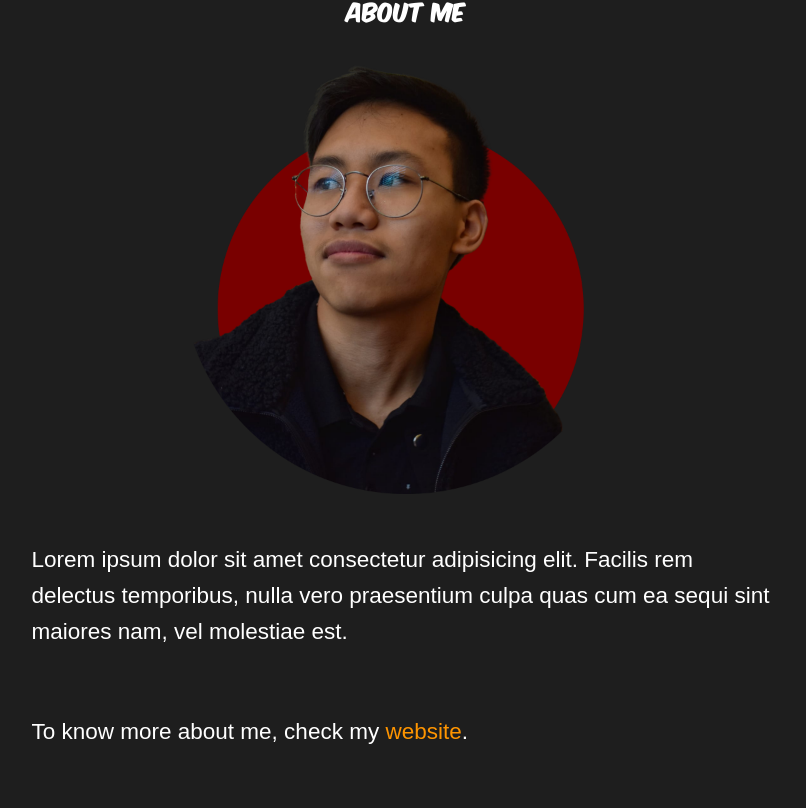
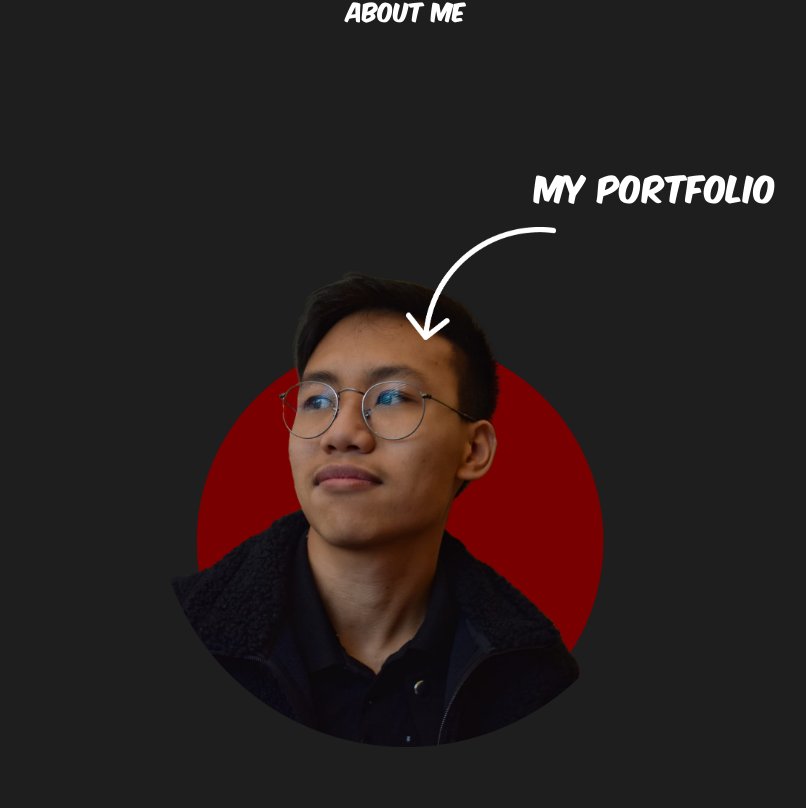
Before and after one commit to WilsonSan5/whowins_front-end, a Vue app: page /about in a window 1280 px wide. Shown: the part 512-1320 px from the top of the page, without its empty margins (234-1040 px from the left). Built offline with nearby package versions, Linux system fonts and the light colour scheme.

Commit message:
new about page

```diff
--- a/src/views/AboutView.vue
+++ b/src/views/AboutView.vue
@@ -35,12 +35,19 @@ console.log(window.pageYOffset, crossIsVisible.value)
     </section>
     <section>
       <h2>About me</h2>
-      <img src="../assets/photo_portfolio.png" alt="picture of my face" />
+      <a href="https://wilsonsan.fr" id="link-wrapper" target="_blank">
+        <div id="indication">
+          <p id="indication-text">My Portfolio</p>
+          <img src="../assets/curved-arrow.png" id="curved-arrow" />
+        </div>
+        <img src="../assets/photo_portfolio.png" alt="picture of my face" id="portfolio-img" />
+      </a>
       <p id="about-me-text">
-        Lorem ipsum dolor sit amet consectetur adipisicing elit. Facilis rem delectus temporibus,
-        nulla vero praesentium culpa quas cum ea sequi sint maiores nam, vel molestiae est.
+        Hi, I'm a full stack web developer specialized in VueJS and Symfony, but above all, I'm a
+        fan of geek culture. 👾<br />If you're interested in my skills and want to know more, click
+        on my portfolio website.<br />
+        Otherwise, we can always talk about video games!🤓
       </p>
-      <p>To know more about me, check my <a href="https://wilsonsan.fr">website</a>.</p>
     </section>
   </div>
 </template>
@@ -52,8 +59,8 @@ console.log(window.pageYOffset, crossIsVisible.value)
   max-width: 800px;
   display: flex;
   flex-direction: column;
-  align-items: left;
   justify-content: center;
+  overflow-x: hidden;
 }
 section {
   display: flex;
@@ -76,10 +83,37 @@ h2 {
 b {
   font-weight: 600;
 }
-.wrapper img {
+
+/*  Portfolio image */
+#link-wrapper {
+  text-align: center;
+  color: white;
+}
+#portfolio-img {
   margin: auto;
   padding: 0 0 1rem 0;
-  width: clamp(360px, 45vw, 450px);
+  width: 100%;
+  max-width: 500px;
+}
+#indication-text {
+  margin: auto;
+  width: max-content;
+  position: absolute;
+  font-size: clamp(1.2em, 3vw, 2rem);
+  font-family: var(--font-main);
+  position: relative;
+  left: clamp(100px, 20vw, 250px);
+}
+#curved-arrow {
+  margin: auto;
+  position: relative;
+  width: clamp(100px, 15vw, 150px);
+  left: 10%;
+}
+
+#indication {
+  position: relative;
+  top: 100px;
 }
 /* Desktop */
 @media (min-width: 1024px) {
--- /dev/null
+++ b/vue.config.js
@@ -0,0 +1,5 @@
+module.exports = {
+    publicPath: '/whowins-client/',
+    outputDir: 'dist',
+    assetDire: ''
+};
```
Also changed, not shown: src/assets/curved-arrow.png (added).
